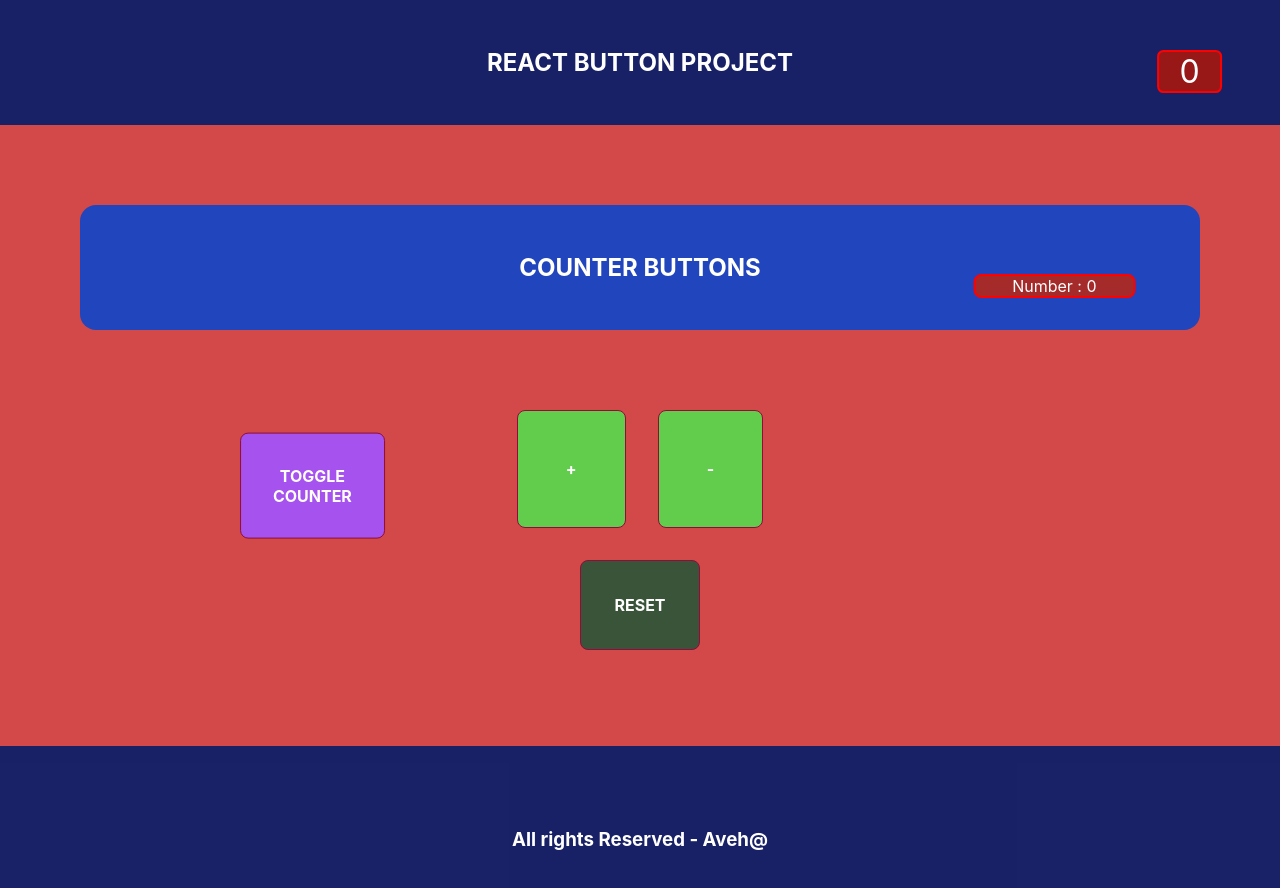
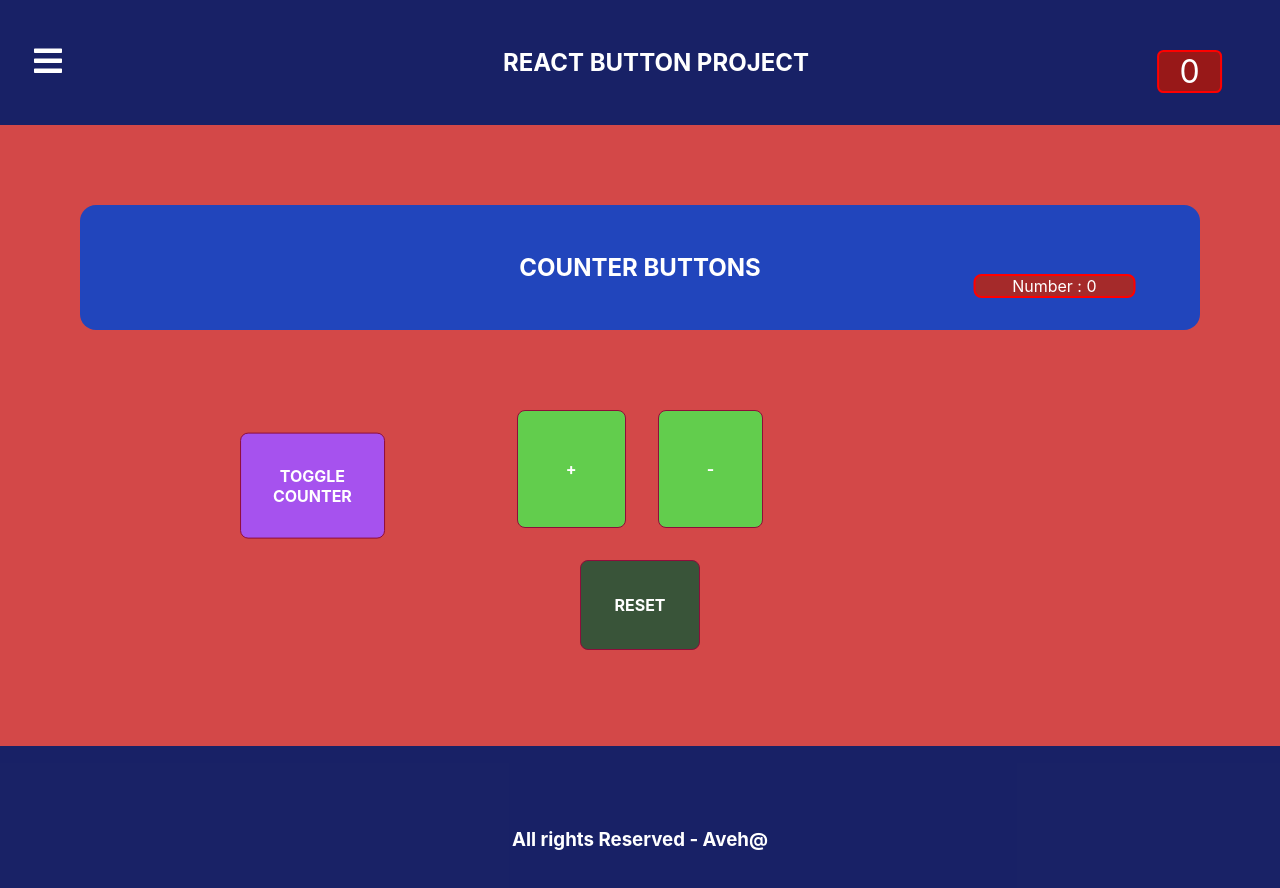
Before and after one commit to Av-code80/React-Toggle-CounterButtons, a React (Create React App) app: page / in a window 1280 px wide. Shown: the top 888 px of the page. Built offline with nearby package versions, Linux system fonts and the light colour scheme; the HTML template or start-up script is replaced by a standard one.

Commit message:
IconHeader

```diff
--- a/package.json
+++ b/package.json
@@ -8,6 +8,7 @@
     "@testing-library/user-event": "^12.1.10",
     "react": "^17.0.2",
     "react-dom": "^17.0.2",
+    "react-icons": "^4.3.1",
     "react-scripts": "4.0.3",
     "web-vitals": "^1.0.1"
   },
--- a/src/component/Button.module.css
+++ b/src/component/Button.module.css
@@ -50,6 +50,7 @@
     margin-bottom: 4em;
     border-radius: 1em;
 }
+
 .headerButton h1 {
     text-transform: uppercase;
     font-size: 1.5em;
--- a/src/component/MainHeader.js
+++ b/src/component/MainHeader.js
@@ -1,17 +1,21 @@
 import React from 'react'
+
+import { IconContext } from "react-icons";
+import { FaBars } from "react-icons/fa";
 import styles from './MainHeader.module.css'
+
+
 
 const MainHeader = ({headerCounting}) => {
 
     return (
       <>
         <header className={styles.headerButton}>
+          <IconContext.Provider value={{ color: "#ffffff" }}>
+            <FaBars className={styles.faBars} />
+          </IconContext.Provider>
           <h1>React Button Project</h1>
-          <div className={styles.cart}>
-            <span>
-              {headerCounting}
-            </span>
-          </div>
+          <span className={styles.cart}>{headerCounting}</span>
         </header>
       </>
     );
--- a/src/component/MainHeader.module.css
+++ b/src/component/MainHeader.module.css
@@ -18,3 +18,9 @@
     float: right;
     border-radius: .2em;
 }
+
+.headerButton .faBars {
+  font-size: 2rem;
+  float: left;
+  transform: translateY(40%);
+}
```
Also changed, not shown: 1 other file (tests, documents, lock files or other folders).
